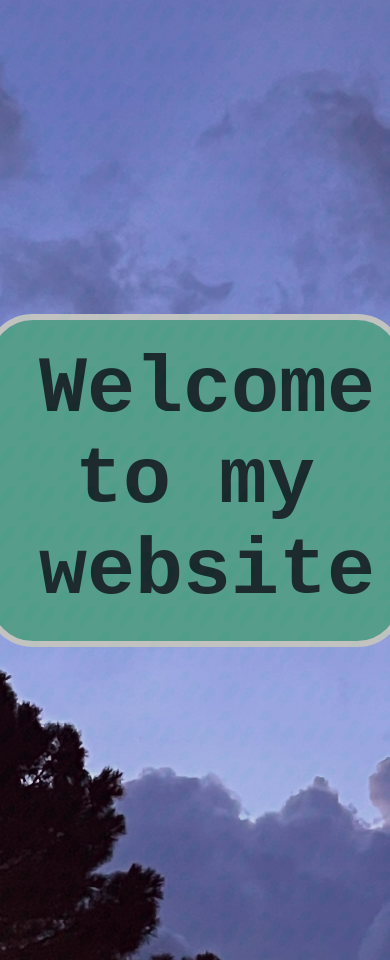
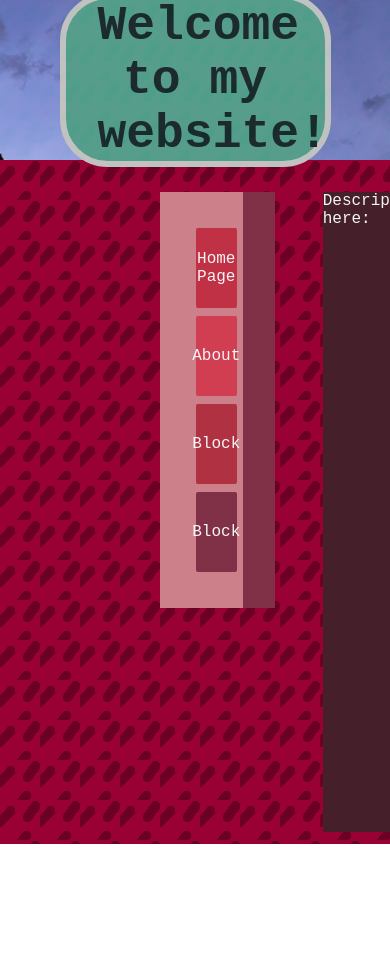
Before and after one commit to lambitkit/project1, a plain HTML site: page index.html in a window 390 px wide. Shown: the top 960 px of the page. After the commit the page ends 844 px from the top, so only its background shows below. Drawn offline with Linux system fonts and the light colour scheme; a web font is replaced by a local one.

Commit message:
Reset and media query

```diff
--- /dev/null
+++ b/Styles/media.css
@@ -0,0 +1,14 @@
+@media only screen and (min-width: 340px) {
+    #banner {
+        width: 100%;
+        height: 10em;
+    }
+
+    #title {
+        max-width: 50%;
+        font-size: 3rem;
+        font-weight: 700;
+        text-align: center;
+        padding: 0 2rem;
+    }
+}
--- a/index.html
+++ b/index.html
@@ -11,6 +11,7 @@
         <meta name="description" content="">
         <meta name="viewport" content="width=device-width, initial-scale=1">
         <link rel="stylesheet" href="Styles/styles.css">
+        <link rel="stylesheet" href="Styles/media.css">
     </head>
     <body>
         <!-- Banner here -->
```
